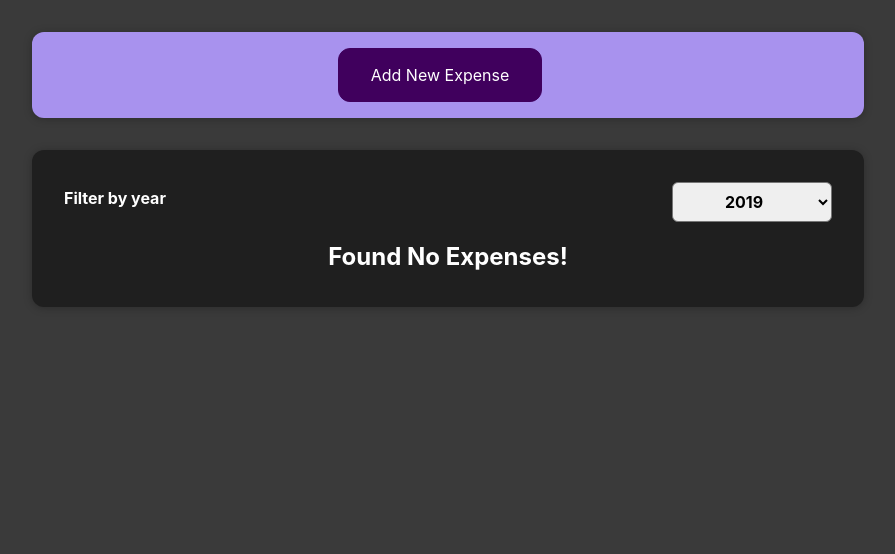
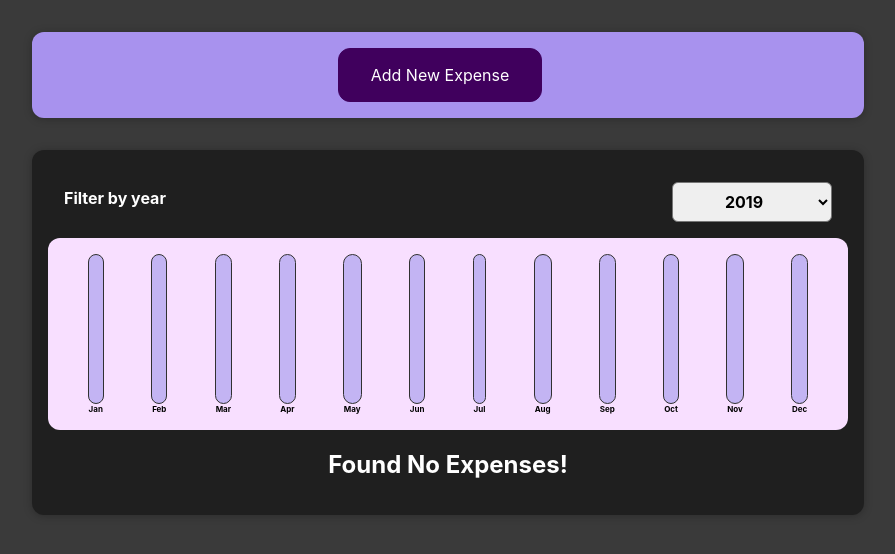
Before and after one commit to heshamnaser93/Expenses-App, a React (Create React App) app: page / in a window 1280 px wide. Shown: the top 554 px of the page, without its empty margins (192-1087 px from the left). Built offline with nearby package versions, Linux system fonts and the light colour scheme.

Commit message:
expenses-demo-app last-commit

```diff
--- a/src/App.js
+++ b/src/App.js
@@ -20,7 +20,7 @@
     id: "e3",
     title: "Car Insurance",
     amount: 294.67,
-    date: new Date(2021, 2, 28),
+    date: new Date(2021, 3, 28),
   },
   {
     id: "e4",
--- a/src/components/Chart/Chart.js
+++ b/src/components/Chart/Chart.js
@@ -0,0 +1,23 @@
+import React from "react";
+import ChartBar from "./ChartBar";
+import "./Chart.css";
+
+const Chart = (props) => {
+  const dataPointsValues = props.dataPoints.map((dataPoint) => dataPoint.value);
+  const totalMaximum = Math.max(...dataPointsValues);
+
+  return (
+    <div className="chart">
+      {props.dataPoints.map((dataPoint) => (
+        <ChartBar
+          key={dataPoint.label}
+          value={dataPoint.value}
+          maxValue={totalMaximum}
+          label={dataPoint.label}
+        />
+      ))}
+    </div>
+  );
+};
+
+export default Chart;
--- a/src/components/Chart/ChartBar.js
+++ b/src/components/Chart/ChartBar.js
@@ -1,15 +1,24 @@
 import React from "react";
-import ChartBar from "./ChartBar";
-import "./Chart.css";
+import "./ChartBar.css";
 
-const Chart = () => {
+const ChartBar = (props) => {
+  let barFillHeight = "0%";
+
+  if (props.maxValue > 0) {
+    barFillHeight = Math.round((props.value / props.maxValue) * 100) + "%";
+  }
+
   return (
-    <div className="chart">
-      {props.dataPoints.map((dataPoint) => (
-        <ChartBar value={dataPoint.value} />
-      ))}
+    <div className="chart-bar">
+      <div className="chart-bar__inner">
+        <div
+          className="chart-bar__fill"
+          style={{ height: barFillHeight }}
+        ></div>
+      </div>
+      <div className="chart-bar__label">{props.label}</div>
     </div>
   );
 };
 
-export default Chart;
+export default ChartBar;
--- a/src/components/Expenses/Expenses.js
+++ b/src/components/Expenses/Expenses.js
@@ -2,6 +2,7 @@
 import Card from "../UI/Card";
 import ExpensesFilter from "./ExpensesFilter";
 import ExpensesList from "./ExpensesList";
+import ExpensesChart from "./ExpensesChart";
 import "./Expenses.css";
 
 const Expenses = (props) => {
@@ -20,6 +21,7 @@
         selectedFilter={filteredYear}
         onFilterChange={filterChangeHandler}
       />
+      <ExpensesChart expenses={filteredExpenses} />
       <ExpensesList items={filteredExpenses} />
     </Card>
   );
--- /dev/null
+++ b/src/components/Expenses/ExpensesChart.js
@@ -0,0 +1,28 @@
+import React from "react";
+import Chart from "../Chart/Chart";
+
+const ExpensesChart = (props) => {
+  const chartDataPoints = [
+    { label: "Jan", value: 0 },
+    { label: "Feb", value: 0 },
+    { label: "Mar", value: 0 },
+    { label: "Apr", value: 0 },
+    { label: "May", value: 0 },
+    { label: "Jun", value: 0 },
+    { label: "Jul", value: 0 },
+    { label: "Aug", value: 0 },
+    { label: "Sep", value: 0 },
+    { label: "Oct", value: 0 },
+    { label: "Nov", value: 0 },
+    { label: "Dec", value: 0 },
+  ];
+
+  for (const expense of props.expenses) {
+    const expenseMonth = expense.date.getMonth(); //  starting at 0 => january is 0
+    chartDataPoints[expenseMonth].value += expense.amount;
+  }
+
+  return <Chart dataPoints={chartDataPoints} />;
+};
+
+export default ExpensesChart;
--- a/src/components/NewExpense/ExpenseForm.js
+++ b/src/components/NewExpense/ExpenseForm.js
@@ -39,7 +39,7 @@
 
     const expenseData = {
       title: enteredTitle,
-      amount: enteredAmount,
+      amount: +enteredAmount,
       date: new Date(enteredDate),
     };
     props.onSaveExpenseData(expenseData);
```
